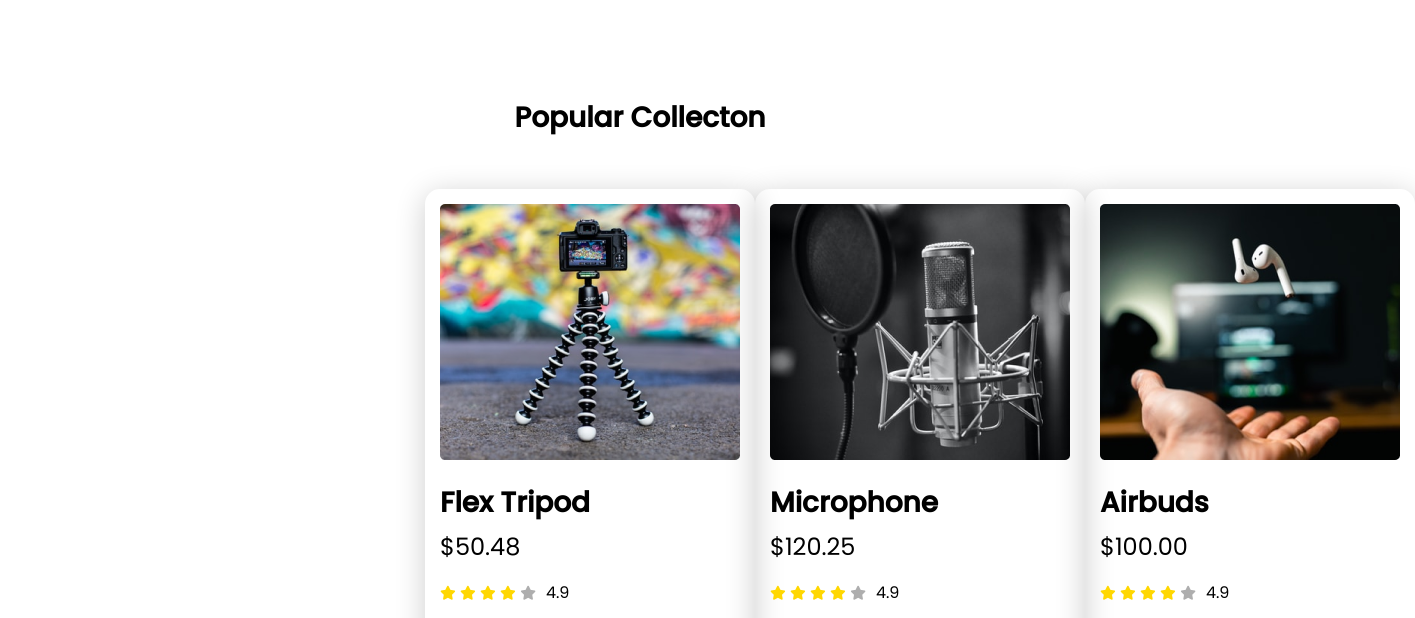
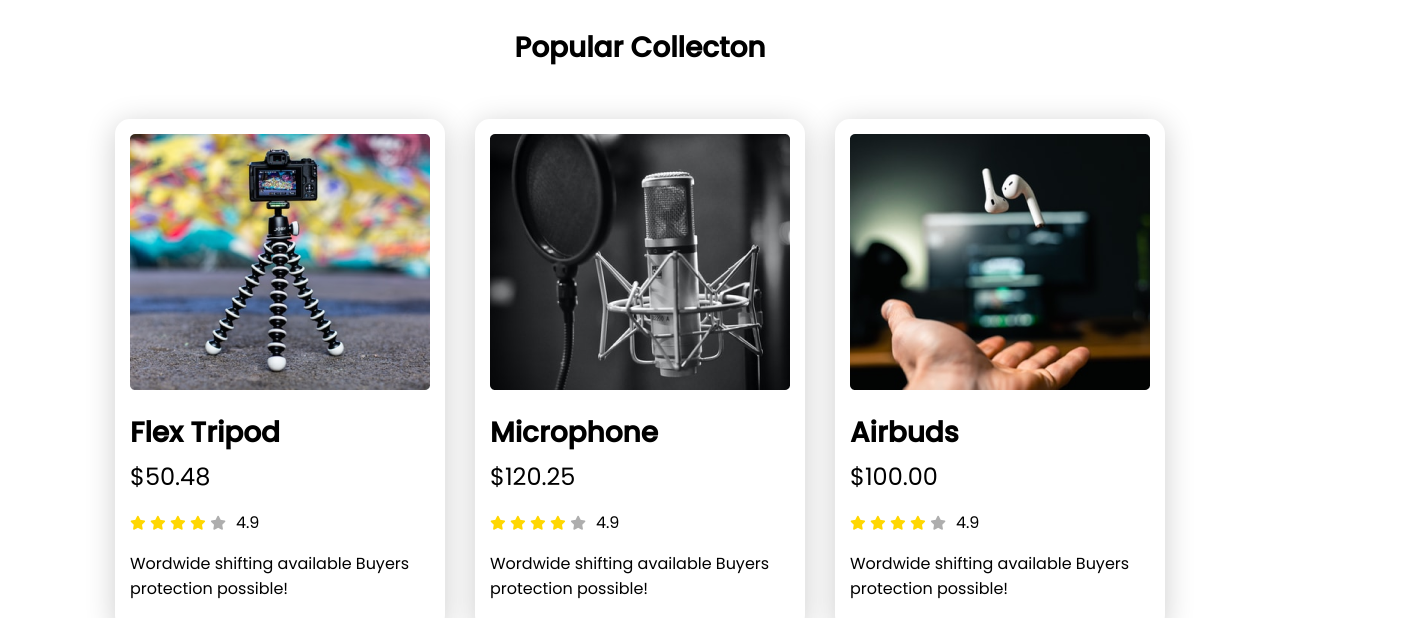
Before and after one commit to parvejpappu100/ecomerce-interface, a plain HTML site: page index.html in a window 1280 px wide. Shown: the part 923-1541 px from the top of the page, 1415 px wide, since content can reach past the window. Drawn offline with Linux system fonts and the light colour scheme.

Commit message:
margin update

```diff
--- a/Style/style.css
+++ b/Style/style.css
@@ -94,7 +94,9 @@ body{
     Main Section Style
  ---------------------- */
  .collections{
-  margin: 100px 215px;
+  display: flex;
+  flex-direction: column;
+  align-items: center;
  }
 
  .collection-title{
@@ -108,7 +110,9 @@ body{
   display: grid;
   grid-template-columns: repeat(3,1fr);
   row-gap: 30px;
-  padding: 0px 200px 50px 210px;
+  gap: 30px;
+  padding-bottom: 50px;
+
  }
  .gadget{
   width: 300px;
```
